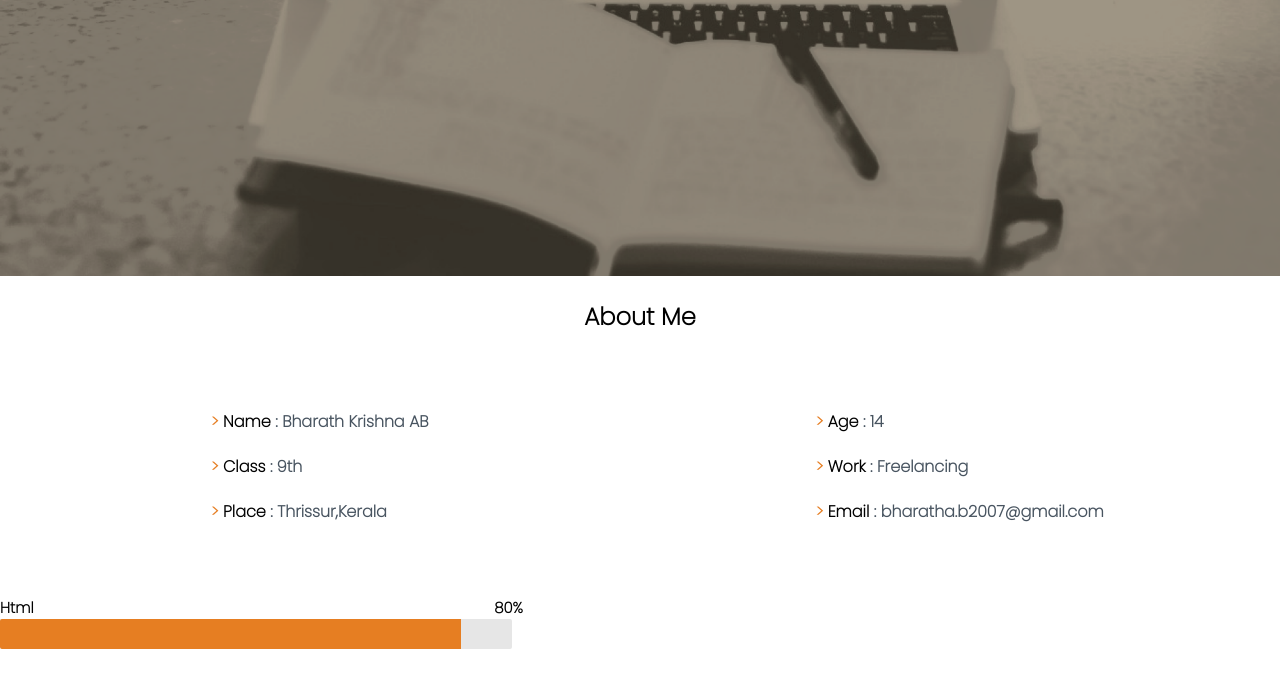
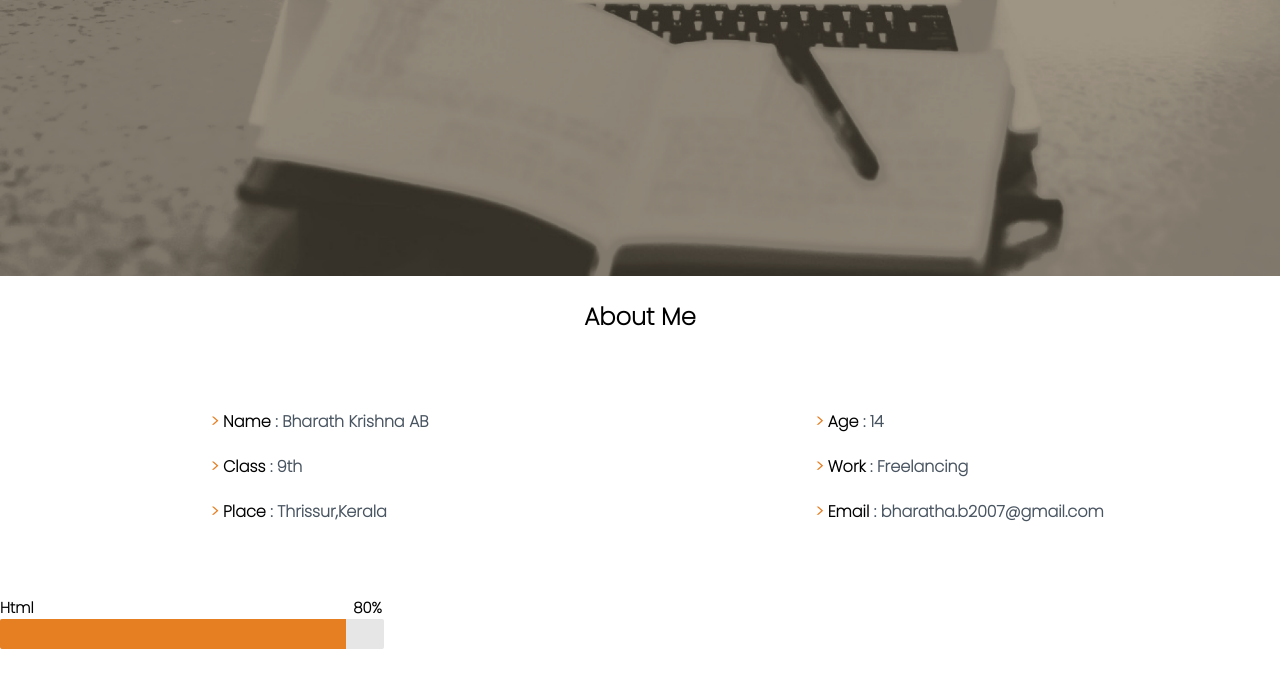
Before and after one commit to Bharath-Krishna-AB/Personal-Website, a plain HTML site: page index.html in a window 1280 px wide. Shown: the part 524-1212 px from the top of the page. Drawn offline with nearby package versions, Linux system fonts and the light colour scheme.

Commit message:
designed skill bar of html

```diff
--- a/style.css
+++ b/style.css
@@ -178,7 +178,7 @@ body{
     background: #e6e6e6;
     display: block;
     height: 30px;
-    width: 40%;
+    width: 30%;
     overflow: hidden;
     border-radius: 2px;
 }
@@ -198,16 +198,17 @@ li{
 }
 
 .skill{
+    width: 92%;
     font-size: 15px;
 }
 
 .percentage{
-    margin-left: 90%;
+    width: 8%;
     font-size: 15px;
 }
 
 
 .skill-percentage-container{
-    width: 40%;
+    width: 30%;
     display: flex;
 }
```
